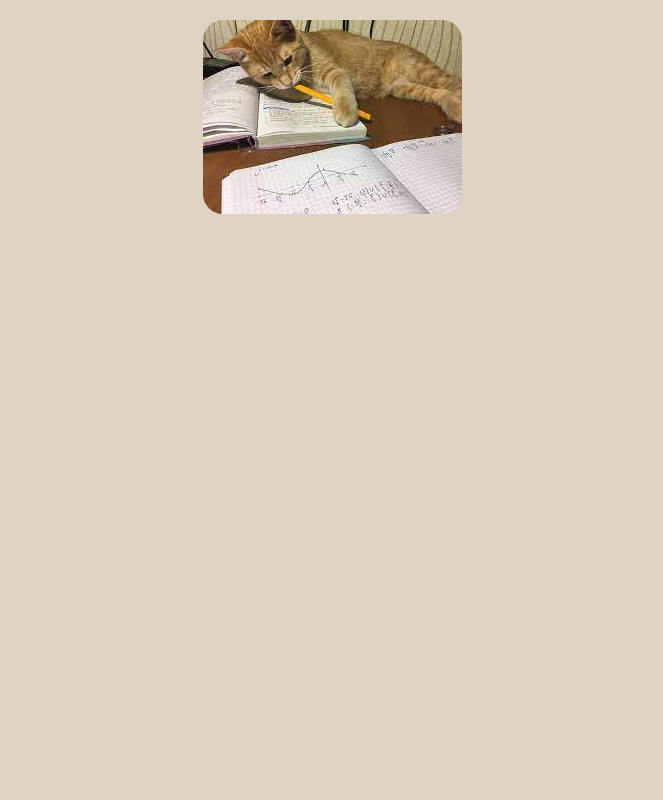
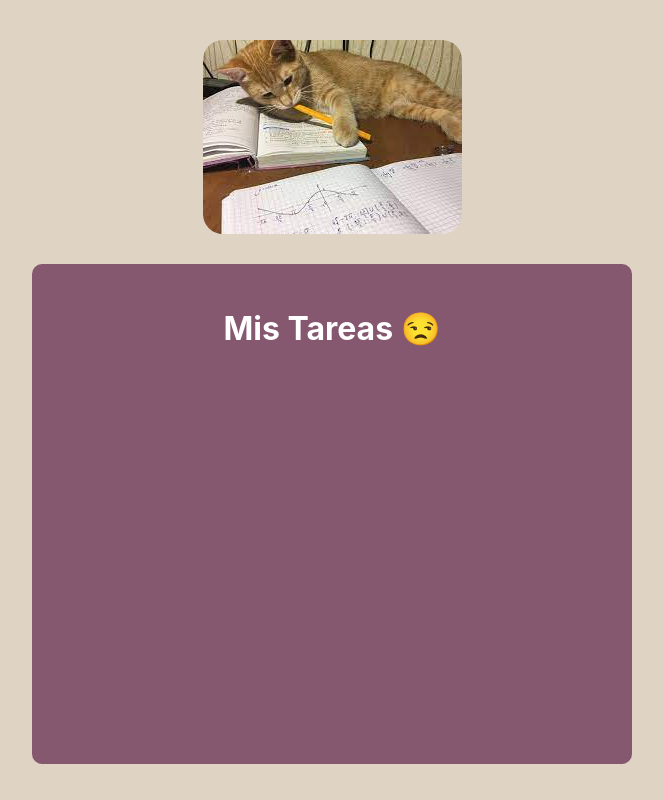
Before and after one commit to aleee-git/Control-tareas, a React (Create React App) app: page / in a window 1280 px wide. Shown: the whole page, without its empty margins (308-971 px from the left). Built offline with nearby package versions, Linux system fonts and the light colour scheme.

Commit message:
Estilos 2.0

```diff
--- a/src/App.css
+++ b/src/App.css
@@ -8,17 +8,40 @@ html, body {
   align-items: center;
   justify-content: center;
   background-color: #DFD3C3;
+  margin-top: 10px;
 }
 
-.logo-container {
+h1 {
+  color: white;
+  text-align: center;
+  margin: 20px 0;
+}
+
+.App {
   display: flex;
   flex-wrap: wrap;
   justify-content: center;
   align-items: center;
+}
+
+.logo-container {
+  width: 100%;
   margin: 20px;
+  display: flex;
+  justify-content: center;
+  align-items: center;
 }
 
 .logo {
   max-width: 400px;
   border-radius: 20px;
 }
+
+.main-list {
+  width: 600px;
+  min-height: 500px;
+  background-color: #85586F;
+  padding: 25px;
+  margin: 10px;
+  border-radius: 10px;
+}
--- a/src/App.js
+++ b/src/App.js
@@ -10,6 +10,11 @@ function App() {
         className="logo" alt="Gatito"/>
       </div>
 
+      <div className="main-list">
+        <h1>Mis Tareas 😒</h1>
+
+      </div>
+
     </div>
   );
 }
```
